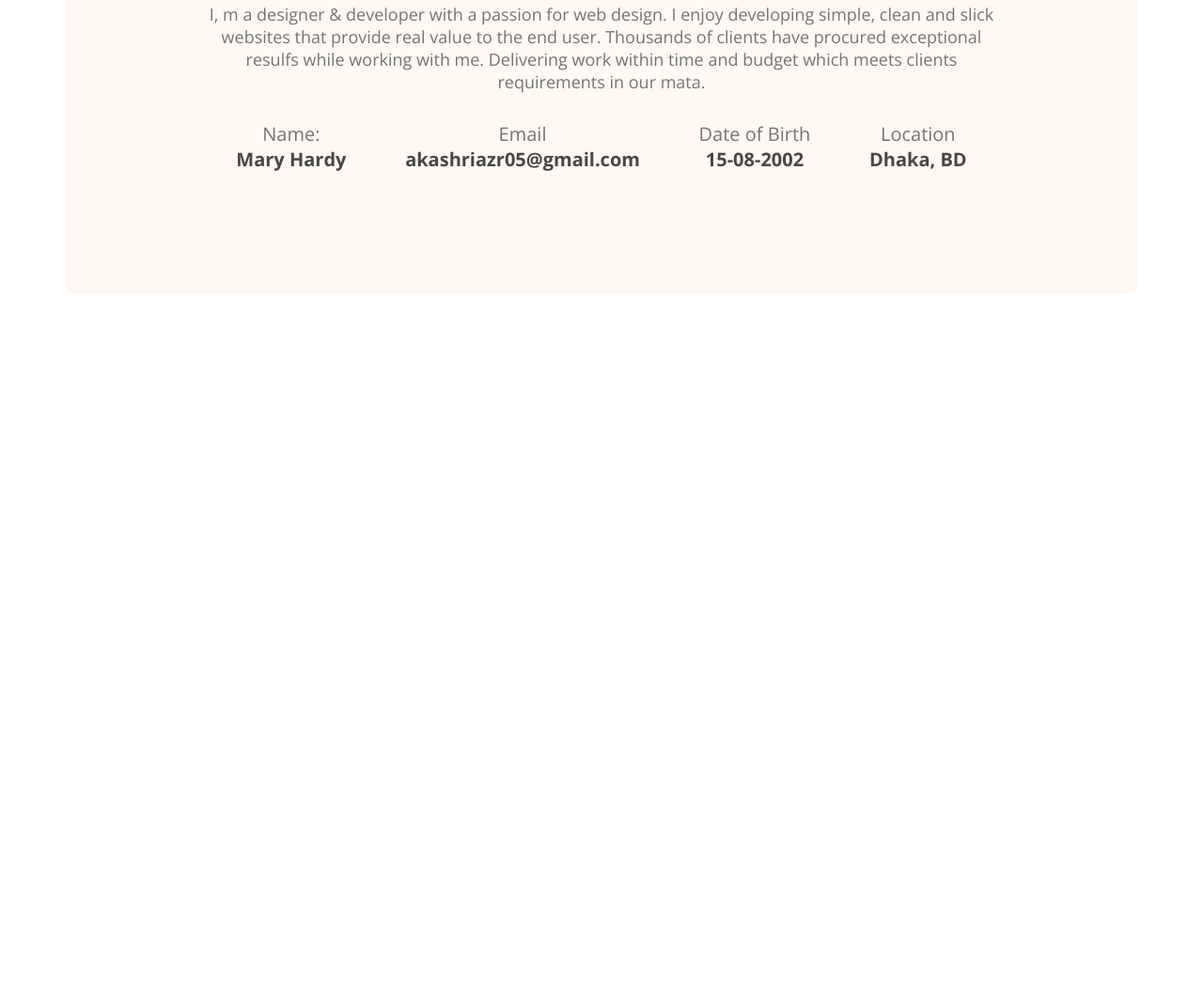
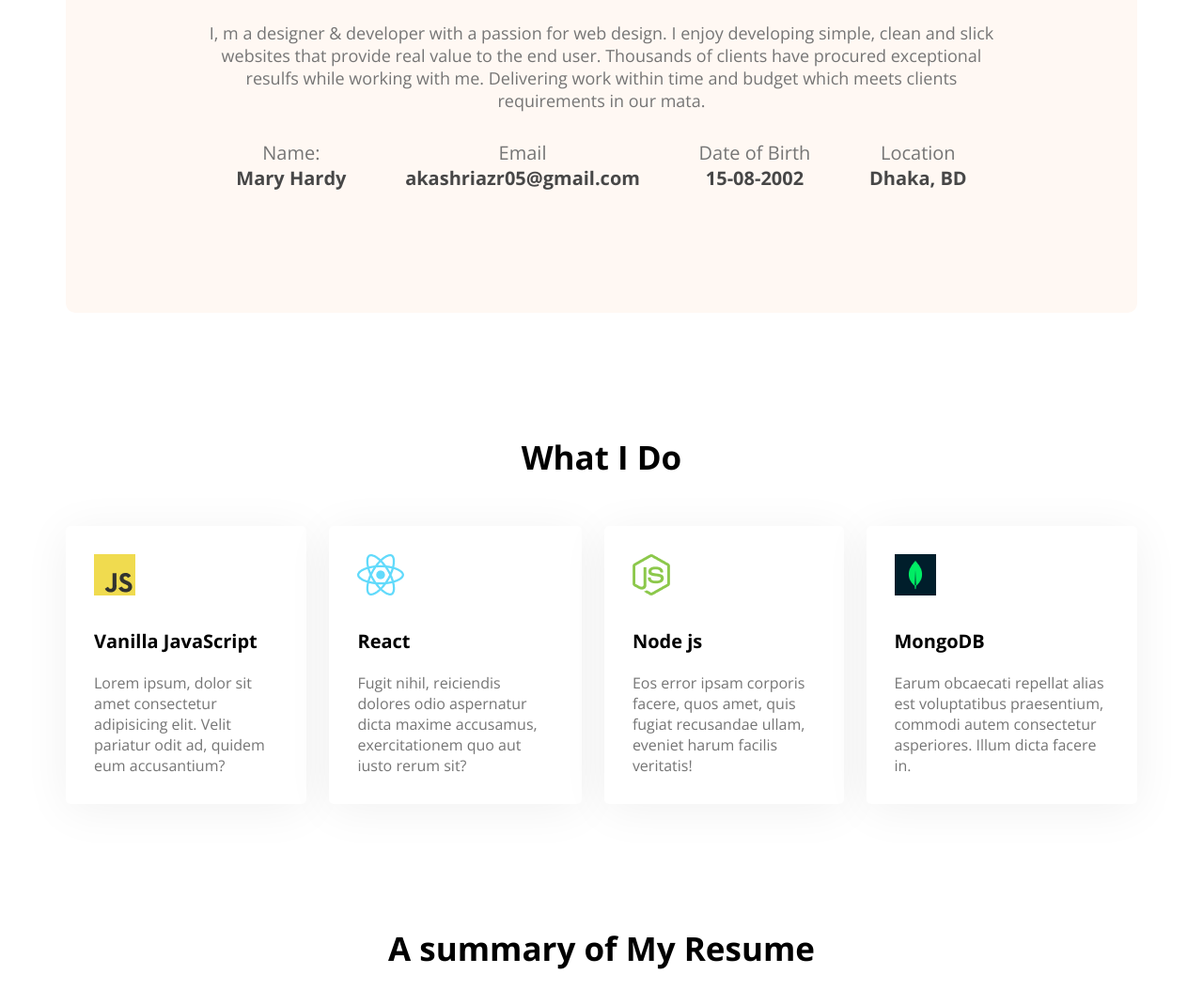
Before and after one commit to AkashRiaz/developer-portfolio, a plain HTML site: page index.html in a window 1280 px wide. Shown: the part 1174-2244 px from the top of the page at 94% size. Before the commit the page ends 1487 px from the top, so only its background shows below. Drawn offline with nearby package versions, Linux system fonts and the light colour scheme.

Commit message:
skill section added

```diff
--- a/index.html
+++ b/index.html
@@ -52,6 +52,40 @@
                 </div>
             </div>
         </section>
+        <section class="what-i-do">
+            <div class="section-title">What I Do</div>
+            <div class="skills-container">
+                <div class="skill">
+                    <img src="images/icons/js.png" alt="Js">
+                    <p class="skill-title">Vanilla JavaScript</p>
+                    <p class="skill-description">Lorem ipsum, dolor sit amet consectetur adipisicing elit. Velit pariatur odit ad, quidem eum accusantium?</p>
+                </div>
+                <div class="skill">
+                    <img src="images/icons/react.png" alt="react">
+                    <p class="skill-title">React</p>
+                    <p class="skill-description">Fugit nihil, reiciendis dolores odio aspernatur dicta maxime accusamus, exercitationem quo aut iusto rerum sit?</p>
+                </div>
+                <div class="skill">
+                    <img src="images/icons/nodejs.png" alt="Node js">
+                    <p class="skill-title">Node js</p>
+                    <p class="skill-description">Eos error ipsam corporis facere, quos amet, quis fugiat recusandae ullam, eveniet harum facilis veritatis!</p>
+                </div>
+                <div class="skill">
+                    <img src="images/icons/mongo.png" alt="">
+                    <p class="skill-title">MongoDB</p>
+                    <p class="skill-description">Earum obcaecati repellat alias est voluptatibus praesentium, commodi autem consectetur asperiores. Illum dicta facere in.</p>
+                </div>
+            </div>
+        </section>
+        <!-- Resume Section -->
+        <section class="resume">
+            <h3 class="section-title">A summary of My Resume</h3>
+            <div class="resume-content">
+                <div>
+
+                </div>
+            </div>
+        </section>
     </main>
     <footer>
 
--- a/styles/portfolio.css
+++ b/styles/portfolio.css
@@ -66,36 +66,61 @@ main {
   max-width: 1140px;
   margin: 0 auto;
 }
+section{
+    margin-top: 130px;
+  }
 
 /* about section styles */
 .about {
-  margin-top: 130px;
   background: #fff8f3;
   border-radius: 10px;
   padding: 130px 150px;
   text-align: center;
 }
 .section-title {
-
+    text-align: center;
   font-size: 35px;
   font-weight: 700;
-    margin-bottom: 30px;
+  margin-bottom: 50px;
 }
 .section-description {
   color: #757575;
   font-size: 18px;
   margin-bottom: 30px;
 }
-.about-info-container{
+.about-info-container {
   display: flex;
   justify-content: space-around;
 }
-.about .info-title{
+.about .info-title {
   font-size: 20px;
   color: #757575;
 }
-.about .info-description{
+.about .info-description {
   font-size: 20px;
   font-weight: 700;
   color: #474747;
 }
+/* What i do section-style */
+
+
+.skills-container {
+    /* margin-top: 150px; */
+  display: flex;
+  gap: 24px;
+}
+.skill {
+  background: #ffffff;
+  box-shadow: 0px 6px 50px rgba(0, 0, 0, 0.06);
+  border-radius: 5px;
+  padding: 30px;
+}
+.skill-title {
+  font-weight: 700;
+  font-size: 20px;
+  margin-top: 30px;
+  margin-bottom: 20px;
+}
+.skill-description {
+  color: #757575;
+}
```
Lines whose indentation alone changed are shown as unchanged.
